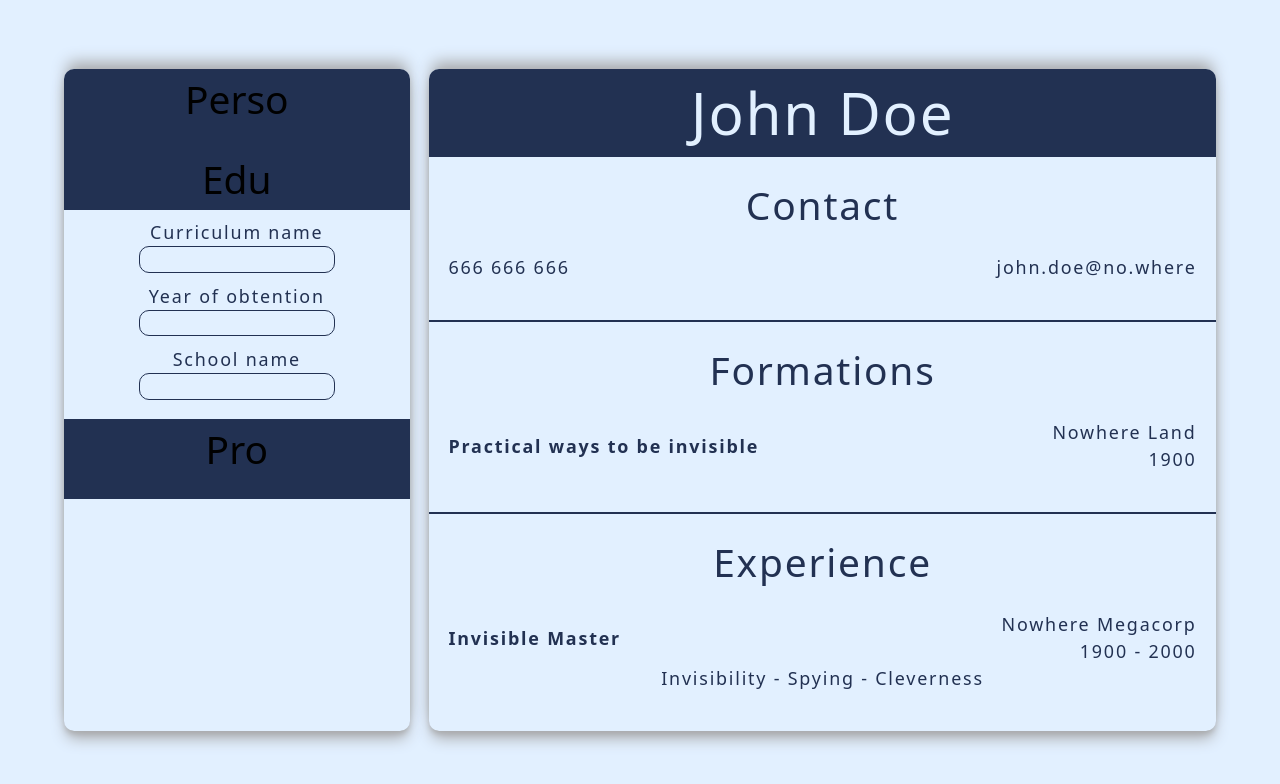
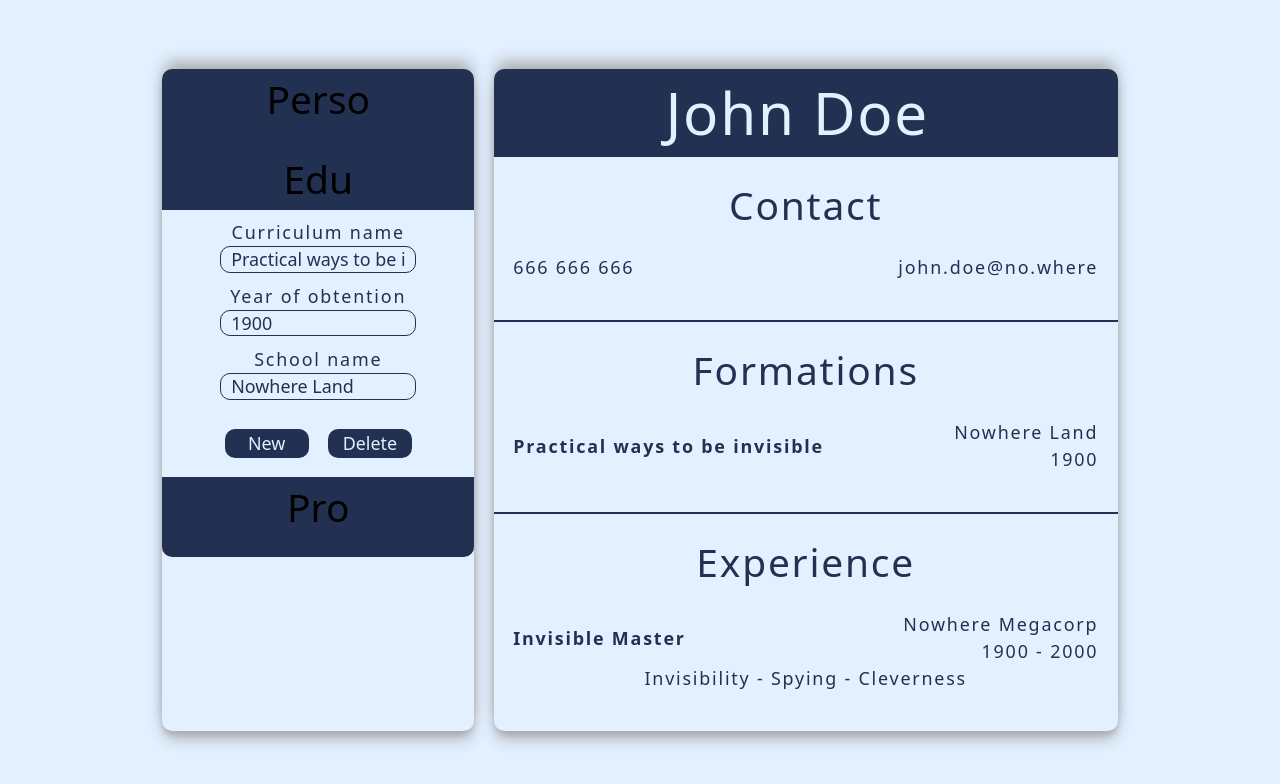
Before and after one commit to Franchuphone/cv-app, a React (Vite) app: page / in a window 1280 px wide. Both pictures are taken after a click on the button "Edu". Shown: the top 784 px of the page. Built offline with nearby package versions, Linux system fonts and the light colour scheme.

Commit message:
feat in progress : edit educational curriculum

```diff
--- a/src/components/App.jsx
+++ b/src/components/App.jsx
@@ -45,12 +45,7 @@ function App() {
             <Educational
               onToggle={() => onToggle("educational")}
               data={data}
-              setData={() =>
-                setDataEducational(
-                  ...dataEducational,
-                  dataEducational.find((item) => item.id === data.id),
-                )
-              }
+              setData={setDataEducational}
               isVisible={isVisible}
               key={data.id}
             />
--- a/src/components/Editor.jsx
+++ b/src/components/Editor.jsx
@@ -14,6 +14,7 @@ export function Personal({ onToggle, isVisible, data, setData }) {
               id="name"
               type="text"
               onChange={(e) => setData({ ...data, name: e.target.value })}
+              value={data.name}
             />
           </label>
           <label htmlFor="phone">
@@ -22,6 +23,7 @@ export function Personal({ onToggle, isVisible, data, setData }) {
               id="phone"
               type="tel"
               onChange={(e) => setData({ ...data, phone: e.target.value })}
+              value={data.phone}
             />
           </label>
           <label htmlFor="mail">
@@ -30,6 +32,7 @@ export function Personal({ onToggle, isVisible, data, setData }) {
               id="mail"
               type="email"
               onChange={(e) => setData({ ...data, email: e.target.value })}
+              value={data.email}
             />
           </label>
         </>
@@ -39,7 +42,12 @@ export function Personal({ onToggle, isVisible, data, setData }) {
 }
 
 export function Educational({ onToggle, isVisible, data, setData }) {
-  console.log(data, setData);
+  const onChange = (e) =>
+    setData((prev) =>
+      prev.map((item) =>
+        item.id === data.id ? { ...item, name: e.target.value } : item,
+      ),
+    );
   return (
     <div className="educational-info">
       <h2>
@@ -52,7 +60,8 @@ export function Educational({ onToggle, isVisible, data, setData }) {
             <input
               id="formation"
               type="text"
-              onChange={(e) => setData({ ...data, name: e.target.value })}
+              onChange={onChange}
+              value={data.name}
             />
           </label>
           <label htmlFor="date">
@@ -61,6 +70,7 @@ export function Educational({ onToggle, isVisible, data, setData }) {
               id="date"
               type="tel"
               onChange={(e) => setData({ ...data, year: e.target.value })}
+              value={data.year}
             />
           </label>
           <label htmlFor="school">
@@ -69,8 +79,10 @@ export function Educational({ onToggle, isVisible, data, setData }) {
               id="school"
               type="email"
               onChange={(e) => setData({ ...data, school: e.target.value })}
+              value={data.school}
             />
           </label>
+          <Buttons />
         </>
       )}
     </div>
@@ -86,3 +98,12 @@ export function Professional({ onToggle, isVisible, data, setData }) {
     </div>
   );
 }
+
+function Buttons() {
+  return (
+    <div className="editor-buttons">
+      <button>New</button>
+      <button>Delete</button>
+    </div>
+  );
+}
--- a/src/styles/App.css
+++ b/src/styles/App.css
@@ -1,7 +1,8 @@
 .container {
   display: grid;
-  grid-template-columns: minmax(30%, max-content) 2fr;
+  grid-template-columns: 1fr 2fr;
   gap: var(--size);
+  margin: var(--size) auto;
 
   @media (max-width: 800px) {
     grid-template-columns: 1fr;
@@ -35,4 +36,8 @@ main {
   > div:not(:last-child) {
     border-bottom: 2px solid var(--dark-color);
   }
+
+  h1::after {
+    content: "\00A0";
+  }
 }
--- a/src/styles/Editor.css
+++ b/src/styles/Editor.css
@@ -21,6 +21,32 @@
   border-radius: var(--border-rad) var(--border-rad) 0 0;
 }
 
+.profesional-info > h2 {
+  border-radius: 0 0 var(--border-rad) var(--border-rad);
+}
+
+.editor-buttons {
+  margin-top: var(--size);
+  display: flex;
+  gap: var(--size);
+  width: 60%;
+
+  button {
+    color: var(--light-color);
+    background-color: var(--dark-color);
+    border-radius: var(--border-rad);
+    transition: background 0.5s ease;
+    flex: 1;
+  }
+
+  button:hover {
+    color: var(--dark-color);
+    background-color: var(--light-color);
+    outline: 2px solid var(--dark-color);
+    transition: background 0.5s ease;
+  }
+}
+
 @keyframes fadeIn {
   from {
     visibility: hidden;
--- a/src/styles/main.css
+++ b/src/styles/main.css
@@ -108,3 +108,7 @@ input {
   border: 1px solid var(--dark-color);
   padding: 0 calc(0.5 * var(--size));
 }
+
+input:focus {
+  outline: 2px solid var(--dark-color);
+}
```
